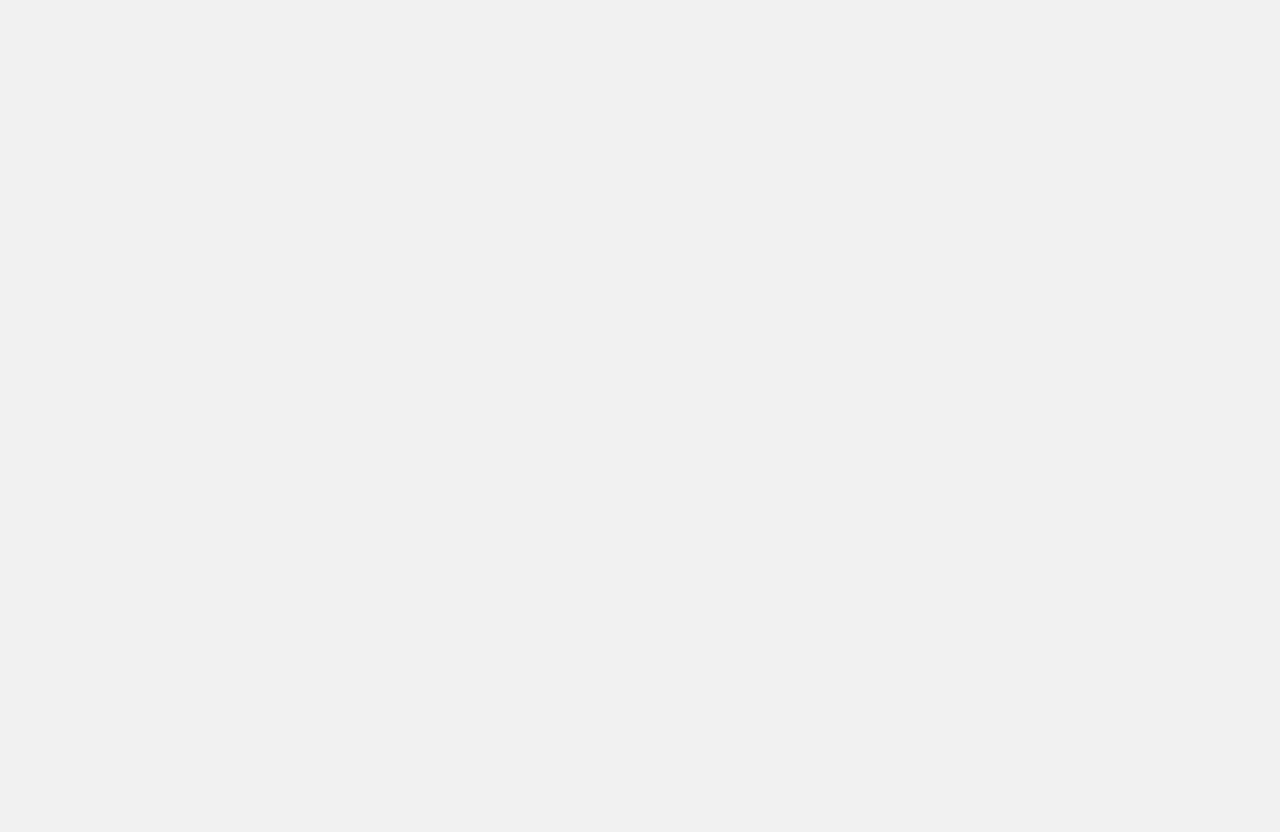
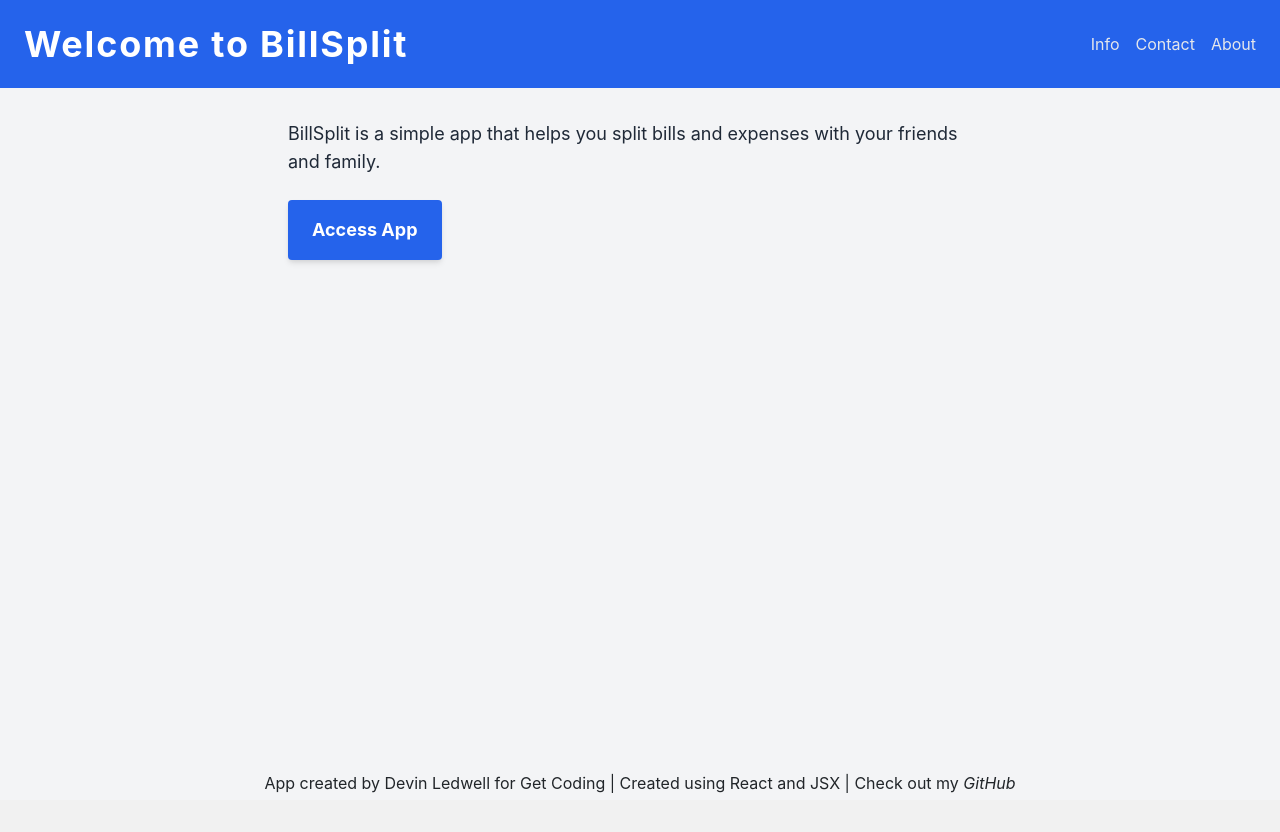
Before and after one commit to DevinLed/BillSplit, a React (Create React App) app: page /ReceiptInput/1#/LandingPage in a window 1280 px wide. Before the commit this address had no page. Shown: the top 832 px of the page. Before the commit the page ends 800 px from the top, so only its background shows below. Built offline with nearby package versions, Linux system fonts and the light colour scheme.

Commit message:
Landing Page Start

```diff
--- a/src/App.js
+++ b/src/App.js
@@ -11,6 +11,7 @@ import { v4 as uuidv4 } from "uuid";
 import EditPerson from "./components/EditPerson";
 import SplitBill from "./components/SplitBill";
 import History from "./components/History";
+import LandingPage from "./components/LandingPage";
 import AddPerson from "./components/AddPerson";
 import Home from "./components/Home";
 import Header from "./components/Header";
@@ -24,9 +25,6 @@ import "./darkMode.css";
 import "./index.css";
 
 function App() {
-
-
-
   const [isDarkModeOn, setIsDarkModeOn] = useState(false);
 
   // Menus for edit person and edit group
@@ -60,6 +58,13 @@ function App() {
   const [displayDate, setDisplayDate] = useState(false);
   const [displayInvoice, setDisplayInvoice] = useState(false);
   const [isReceiptSubmitted, setIsReceiptSubmitted] = useState(false);
+
+  // Landing page
+  const [accessedApp, setAccessedApp] = useState(false);
+
+  const handleAccessApp = () => {
+    setAccessedApp(true);
+  };
 
   const handleAdd = (newEntry) => {
     setHistory([...history, newEntry]);
@@ -127,7 +132,7 @@ function App() {
     setPersonEmail(editingRow.personEmail);
     setPersonOwing(editingRow.personOwing);
   };
-// dark mode theme switching
+  // dark mode theme switching
   const [theme, setTheme] = useState(localStorage.getItem("theme"));
   const toggleTheme = () => {
     if (theme === "light") {
@@ -144,10 +149,18 @@ function App() {
     document.body.className = theme;
   }, [theme]);
 
-
-
   const [receipts, setReceipts] = useState([]);
-  const addReceipt = (personName, personReceiptAmount, selectedValue, merchantName, startDate, invoiceNumber, displayMerchant, displayDate, displayInvoice ) => {
+  const addReceipt = (
+    personName,
+    personReceiptAmount,
+    selectedValue,
+    merchantName,
+    startDate,
+    invoiceNumber,
+    displayMerchant,
+    displayDate,
+    displayInvoice
+  ) => {
     const newReceipts = [...receipts];
     newReceipts.push({
       personName,
@@ -158,15 +171,27 @@ function App() {
       invoiceNumber,
       displayMerchant,
       displayDate,
-      displayInvoice
+      displayInvoice,
     });
     setReceipts(newReceipts);
   };
   return (
     <>
       <Routes>
-        <Route path="/" element={<Navigate to="/Home" />} />
-        <Route path="/Home" element={<Home theme={theme} setTheme={setTheme} toggleTheme={toggleTheme}/>} />
+        <Route
+          path="/Home"
+          element={
+            <Home
+              theme={theme}
+              setTheme={setTheme}
+              toggleTheme={toggleTheme}
+              handleAccessApp={handleAccessApp}
+            />
+          }
+        />
+        <Route path="/LandingPage" element={<LandingPage theme={theme}/>} />
+        <Route path="/" element={<Navigate to="/LandingPage" />} />
+
         <Route
           path="/ReceiptInput/:id"
           element={
@@ -323,7 +348,7 @@ function App() {
             />
           }
         />
-        <Route path="/EditPerson" element={<EditPerson theme={theme}/>} />
+        <Route path="/EditPerson" element={<EditPerson theme={theme} />} />
       </Routes>
     </>
   );
--- a/src/components/Home.js
+++ b/src/components/Home.js
@@ -4,7 +4,7 @@ import { v4 as uuidv4 } from "uuid";
 import Header from "./Header";
 import Footer from "./Footer";
 
-export default function Home({theme, setTheme, toggleTheme}) {
+export default function Home({theme, setTheme, toggleTheme, accessedApp, setAccessedApp}) {
 
 
     const [startBill, setStartBill] = useState(true);
@@ -20,6 +20,9 @@ export default function Home({theme, setTheme, toggleTheme}) {
     // Text switch for dark mode button
     const [buttonText, setButtonText] = useState("Dark Mode");
     const changeText = (text) => setButtonText(text);
+
+
+
 
   // Main screen menu selection - 4 buttons: Start Bill, Edit Person, History, Darkmode
   return (
@@ -75,10 +78,21 @@ export default function Home({theme, setTheme, toggleTheme}) {
                           changeText("Dark Mode");
                         }
                       }}
-                      className="mt-5 mb-5 bg-black text-white font-bold py-2 px-4 rounded shadow border-2 border-black hover:text-white-500 transition-all duration-300"
+                      className="mt-5 mb-10 bg-black text-white font-bold py-2 px-4 rounded shadow border-2 border-black hover:text-white-500 transition-all duration-300"
                     >
                       {buttonText}
                     </button>
+                  </li>
+                  <li className="flex items-center justify-center">
+
+                  <Link to="/LandingPage">
+                      <button
+
+                        className="mt-5 mb-5 bg-blue-500 font-bold py-2 px-4 rounded shadow border-2 border-blue-500 hover:bg-white transition-all duration-300"
+                       >
+                        Home Page
+                      </button>
+                      </Link>
                   </li>
                 </ul>
               </div>
--- /dev/null
+++ b/src/components/LandingPage.js
@@ -0,0 +1,38 @@
+import React from "react";
+import { Link } from "react-router-dom";
+import Footer from "./Footer";
+
+export default function LandingPage({theme}) {
+  return (
+    <main>
+    <div className="bg-gray-100 min-h-screen">
+      <div className="bg-blue-600 text-white py-6 px-6 sticky top-0 flex items-center justify-between">
+        <h1 className="text-4xl font-bold tracking-wider">Welcome to BillSplit</h1>
+        <div className="space-x-4">
+          <Link to="/info" className="text-gray-200 hover:text-gray-100">
+            Info
+          </Link>
+          <Link to="/contact" className="text-gray-200 hover:text-gray-100">
+            Contact
+          </Link>
+          <Link to="/about" className="text-gray-200 hover:text-gray-100">
+            About
+          </Link>
+        </div>
+      </div>
+      <div className="p-8 max-w-3xl mx-auto">
+        <p className="text-gray-800 text-lg mb-6">
+          BillSplit is a simple app that helps you split bills and expenses with your friends and family.
+        </p>
+        <Link to="/Home">
+          <button className="bg-blue-600 text-white rounded px-6 py-3 hover:bg-blue-700 focus:bg-blue-700 font-bold text-lg shadow-md">
+            Access App
+          </button>
+        </Link>
+      </div>
+    </div>
+
+    <Footer theme={theme}/>
+    </main>
+  );
+}
```
